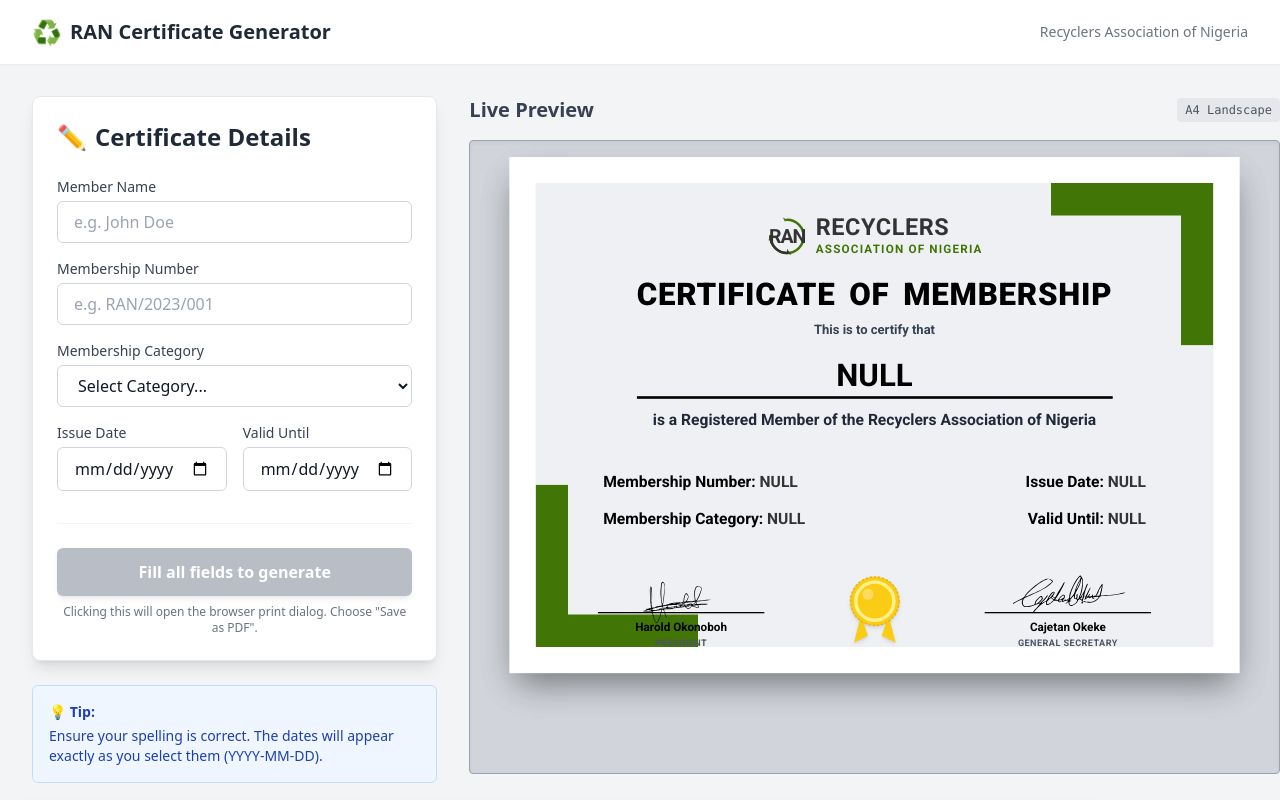
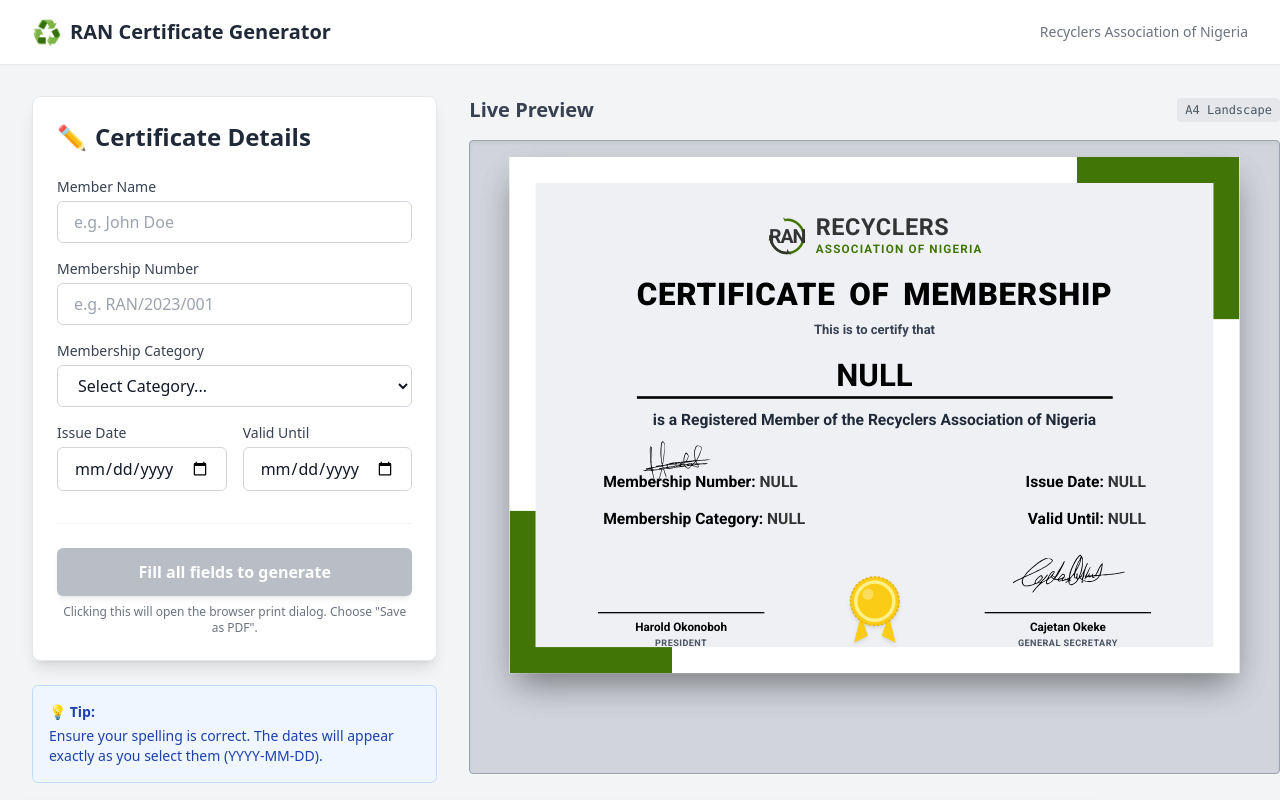
Before and after one commit to zoneboy/certificate, a React (Vite) app: page / in a window 1280 px wide. Shown: the top 800 px of the page. Built offline with nearby package versions, Linux system fonts and the light colour scheme.

Commit message:
Update Certificate.tsx

```diff
--- a/components/Certificate.tsx
+++ b/components/Certificate.tsx
@@ -18,14 +18,7 @@
         padding: '40px' // White border area
       }}
     >
-      {/* Inner Grey Background Area */}
-      <div
-        className="relative w-full h-full bg-[#eef0f4] flex flex-col items-center"
-        style={{
-            border: '0px solid white'
-        }}
-      >
-        {/* Top Right Green Corner Decoration (L-Shape) */}
+      {/* Top Right Green Corner Decoration (Moved outside inner container) */}
       <div
           className="absolute top-0 right-0 w-[250px] h-[250px]"
           style={{
@@ -34,7 +27,7 @@
           }}
       />
 
-        {/* Bottom Left Green Corner Decoration (L-Shape) */}
+      {/* Bottom Left Green Corner Decoration (Moved outside inner container) */}
       <div
           className="absolute bottom-0 left-0 w-[250px] h-[250px]"
           style={{
@@ -43,6 +36,13 @@
           }}
       />
 
+      {/* Inner Grey Background Area */}
+      <div
+        className="relative w-full h-full bg-[#eef0f4] flex flex-col items-center"
+        style={{
+            border: '0px solid white'
+        }}
+      >
         {/* --- CONTENT --- */}
         <div className="z-10 w-full h-full flex flex-col px-16 pt-12 pb-8 relative">
 
@@ -107,8 +107,7 @@
 
             {/* President Signature */}
             <div className="flex flex-col items-center w-64">
-              {/* Using translate-y-6 to push it down over the line */}
-              <div className="h-16 w-48 flex items-end justify-center z-10 translate-y-60">
+              <div className="h-16 w-48 flex items-end justify-center z-10 translate-y-6">
                  <SignatureHarold className="w-full h-full text-black" />
               </div>
               <div className="w-full h-0.5 bg-black mb-2 relative z-0"></div>
@@ -123,8 +122,7 @@
 
             {/* Secretary Signature */}
             <div className="flex flex-col items-center w-64">
-              {/* Using translate-y-4 to nudge it down slightly */}
-              <div className="h-16 w-48 flex items-end justify-center z-10 translate-y-12">
+              <div className="h-16 w-48 flex items-end justify-center z-10 translate-y-4">
                  <SignatureCajetan className="w-full h-full text-black" />
               </div>
               <div className="w-full h-0.5 bg-black mb-2 relative z-0"></div>
```
Lines whose indentation alone changed are shown as unchanged.
